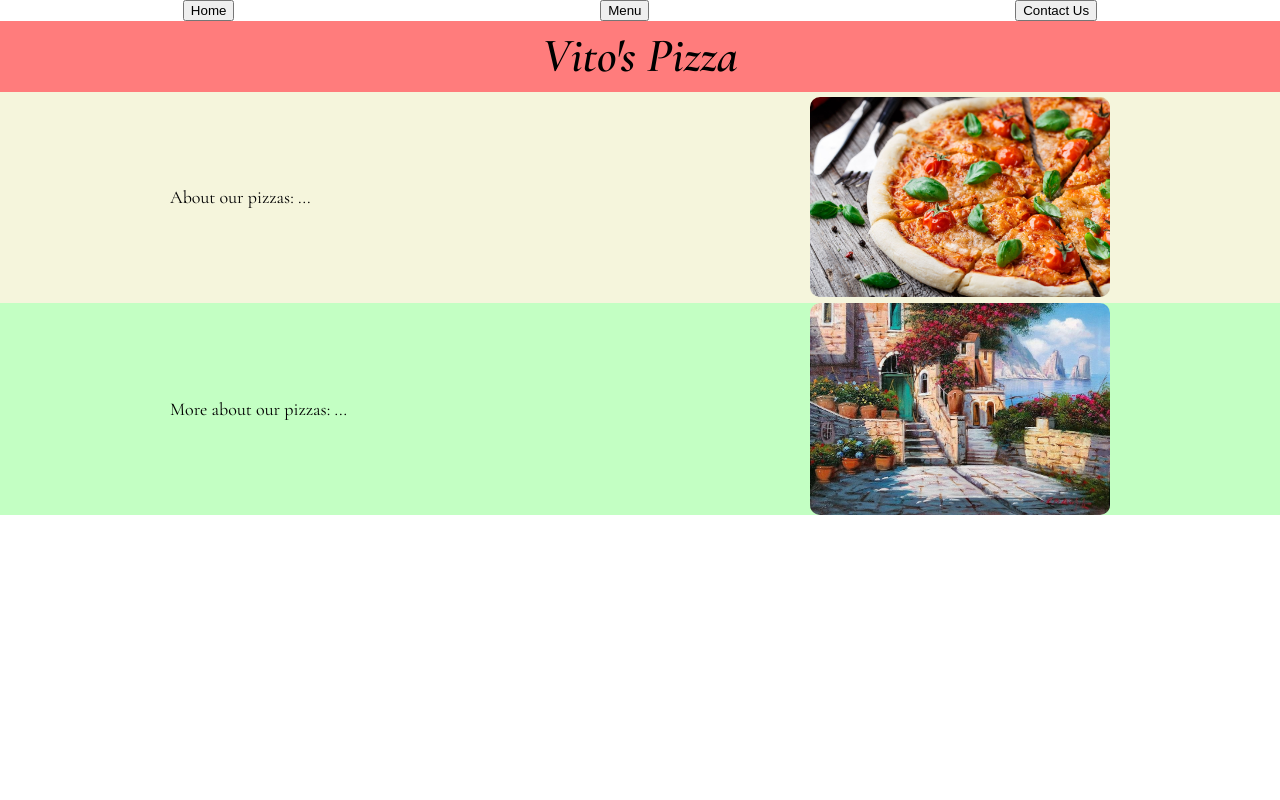
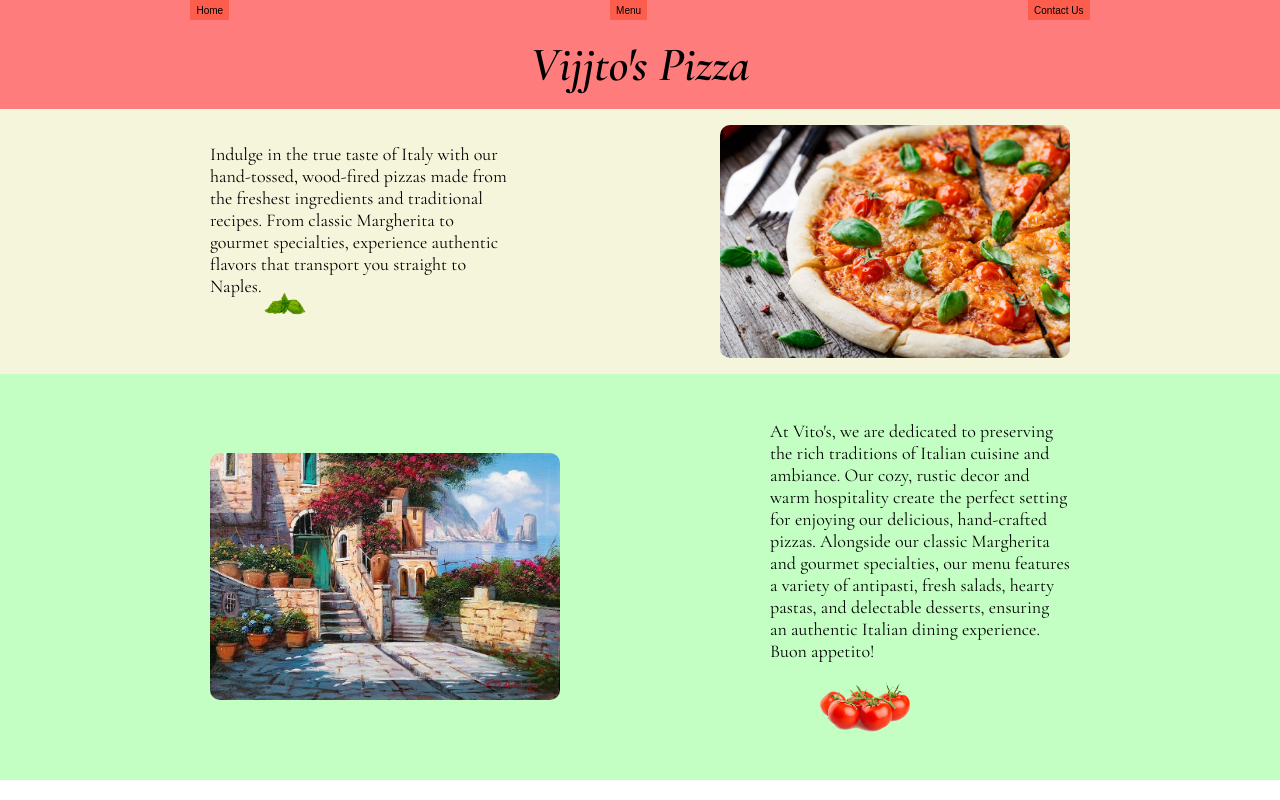
Before and after one commit to massoncorlette/restaurantpage, a website built with webpack: page src/index.html in a window 1280 px wide. Both pictures are taken after a click on the button "Menu". Built offline with nearby package versions, Linux system fonts and the light colour scheme.

Commit message:
adding pages to load in uponclicking in navbar

```diff
--- a/src/index.html
+++ b/src/index.html
@@ -12,9 +12,9 @@
 <body>
   <header>
     <nav>
-      <button>Home</button>
-      <button>Menu</button>
-      <button>Contact Us</button>
+      <button id="homebtn">Home</button>
+      <button id="menubtn">Menu</button>
+      <button id="contactbtn">Contact Us</button>
     </nav>
   </header>
   <div id="content">
--- a/src/index.js
+++ b/src/index.js
@@ -1,4 +1,15 @@
 import './style.css';
-import './load.js';
+import { homePage } from './load.js';
+import { menuClick } from './menu.js';
 
 console.log("test");
+
+const homeBtn = document.querySelector('#homebtn');
+const menuBtn = document.querySelector('#menubtn');
+const contactBtn = document.querySelector('#contactbtn');
+
+const content = document.getElementById('content');
+
+menuBtn.addEventListener('click', menuClick);
+
+document.addEventListener("DOMContentLoaded", homePage);
--- a/src/load.js
+++ b/src/load.js
@@ -1,24 +1,34 @@
-import './style.css';
 import pizza from './images/pizza.jpg';
 import italyArt from './images/italyart.jpg';
+import basil from './images/basil.png';
+import tomato from './images/tomato.png';
 
-document.addEventListener("DOMContentLoaded", () => {
+
+export function homePage() {
   const content = document.getElementById('content');
 
-  //create and append title section
   const title = document.createElement('div');
   title.id = 'title';
   title.textContent = "Vito's Pizza";
   content.appendChild(title);
 
-  //create and append first container
   const container1 = document.createElement('div');
   container1.className = 'container';
 
+  const textContainer1 = document.createElement('div');
+  textContainer1.className = 'textContainer';
+
+  const basilImg = document.createElement('img');
+  basilImg.src = basil;
+  basilImg.className = 'designpngs';
+
   const aboutTxt1 = document.createElement('div');
   aboutTxt1.className = 'abouttxt';
-  aboutTxt1.textContent = 'About our pizzas: ...';
-  container1.appendChild(aboutTxt1);
+  aboutTxt1.textContent = 'Indulge in the true taste of Italy with our hand-tossed, wood-fired pizzas made from the freshest ingredients and traditional recipes. From classic Margherita to gourmet specialties, experience authentic flavors that transport you straight to Naples.';
+
+  textContainer1.appendChild(basilImg);
+  textContainer1.appendChild(aboutTxt1);
+  container1.appendChild(textContainer1);
 
   const pizzaImg1 = document.createElement('img');
   pizzaImg1.className = 'pizza';
@@ -27,19 +37,32 @@ document.addEventListener("DOMContentLoaded", () => {
 
   content.appendChild(container1);
 
+
   const container2 = document.createElement('div');
   container2.id = 'sectiontwo';
   container2.className = 'container';
 
-  const aboutTxt2 = document.createElement('div');
-  aboutTxt2.className = 'abouttxt';
-  aboutTxt2.textContent = 'More about our pizzas: ...';
-  container2.appendChild(aboutTxt2);
+  const textContainer2 = document.createElement('div');
+  textContainer2.className = 'textContainer';
 
   const pizzaImg2 = document.createElement('img');
   pizzaImg2.className = 'pizza';
   pizzaImg2.src = italyArt;
   container2.appendChild(pizzaImg2);
 
+  const tomatoImg = document.createElement('img');
+  tomatoImg.src = tomato;
+  tomatoImg.className = 'designpngs';
+  tomatoImg.id = 'tomato';
+
+  const aboutTxt2 = document.createElement('div');
+  aboutTxt2.className = 'abouttxt';
+  aboutTxt2.textContent = "At Vito's, we are dedicated to preserving the rich traditions of Italian cuisine and ambiance. Our cozy, rustic decor and warm hospitality create the perfect setting for enjoying our delicious, hand-crafted pizzas. Alongside our classic Margherita and gourmet specialties, our menu features a variety of antipasti, fresh salads, hearty pastas, and delectable desserts, ensuring an authentic Italian dining experience. Buon appetito!";
+
+  textContainer2.appendChild(tomatoImg);
+  textContainer2.appendChild(aboutTxt2);
+  container2.appendChild(textContainer2);
+
+
   content.appendChild(container2);
-});
+};
--- /dev/null
+++ b/src/menu.js
@@ -0,0 +1,70 @@
+
+import pizza from './images/pizza.jpg';
+import italyArt from './images/italyart.jpg';
+import basil from './images/basil.png';
+import tomato from './images/tomato.png';
+
+export function menuClick() {
+
+    const content = document.getElementById('content');
+    content.innerHTML = ''
+
+    const title = document.createElement('div');
+    title.id = 'title';
+    title.textContent = "Vijjto's Pizza";
+    content.appendChild(title);
+
+    const container1 = document.createElement('div');
+    container1.className = 'container';
+
+    const textContainer1 = document.createElement('div');
+    textContainer1.className = 'textContainer';
+
+    const basilImg = document.createElement('img');
+    basilImg.src = basil;
+    basilImg.className = 'designpngs';
+
+    const aboutTxt1 = document.createElement('div');
+    aboutTxt1.className = 'abouttxt';
+    aboutTxt1.textContent = 'Indulge in the true taste of Italy with our hand-tossed, wood-fired pizzas made from the freshest ingredients and traditional recipes. From classic Margherita to gourmet specialties, experience authentic flavors that transport you straight to Naples.';
+
+    textContainer1.appendChild(basilImg);
+    textContainer1.appendChild(aboutTxt1);
+    container1.appendChild(textContainer1);
+
+    const pizzaImg1 = document.createElement('img');
+    pizzaImg1.className = 'pizza';
+    pizzaImg1.src = pizza;
+    container1.appendChild(pizzaImg1);
+
+    content.appendChild(container1);
+
+
+    const container2 = document.createElement('div');
+    container2.id = 'sectiontwo';
+    container2.className = 'container';
+
+    const textContainer2 = document.createElement('div');
+    textContainer2.className = 'textContainer';
+
+    const pizzaImg2 = document.createElement('img');
+    pizzaImg2.className = 'pizza';
+    pizzaImg2.src = italyArt;
+    container2.appendChild(pizzaImg2);
+
+    const tomatoImg = document.createElement('img');
+    tomatoImg.src = tomato;
+    tomatoImg.className = 'designpngs';
+    tomatoImg.id = 'tomato';
+
+    const aboutTxt2 = document.createElement('div');
+    aboutTxt2.className = 'abouttxt';
+    aboutTxt2.textContent = "At Vito's, we are dedicated to preserving the rich traditions of Italian cuisine and ambiance. Our cozy, rustic decor and warm hospitality create the perfect setting for enjoying our delicious, hand-crafted pizzas. Alongside our classic Margherita and gourmet specialties, our menu features a variety of antipasti, fresh salads, hearty pastas, and delectable desserts, ensuring an authentic Italian dining experience. Buon appetito!";
+
+    textContainer2.appendChild(tomatoImg);
+    textContainer2.appendChild(aboutTxt2);
+    container2.appendChild(textContainer2);
+
+
+    content.appendChild(container2);
+};
--- a/src/style.css
+++ b/src/style.css
@@ -2,31 +2,38 @@ body {
   height: 100vh;
   margin: 0;
   font-family: "Cormorant Garamond", serif;
-
 }
 
 nav {
   display: flex;
   justify-content: space-around;
+  background-color: rgb(255, 124, 124);
 }
+
+button {
+  background-color:#fd4f38af;
+  font-size: 18px;
+  border-style: none;
+  height: 20px;
+  font-size: 10px;
+}
+
+button:hover {
+  cursor: pointer;
+}
+
 
 #heading {
   grid-row: span 1;
-
 }
 
 #content {
   display: grid;
-  grid-template-rows: repeat(7, 1fr);
+  height: 95vh;
 }
 
-.abouttxt {
-  width: 300px;
-  font-size:18px ;
-}
 
 #title {
-  grid-row: span 1;
   display: flex;
   justify-content: center;
   align-items: center;
@@ -38,11 +45,17 @@ nav {
 }
 
 .container {
-  grid-row: span 3;
   display: flex;
-  justify-content: space-around;
+  justify-content: space-evenly;
   align-items: center;
   background-color: beige;
+}
+
+.abouttxt {
+  width: 300px;
+  font-size:18px;
+
+  grid-column: 0;
 }
 
 #sectiontwo {
@@ -51,6 +64,25 @@ nav {
 }
 
 .pizza {
-  width: 300px;
+  width: 350px;
   border-radius: 10px;
 }
+
+.designpngs {
+  width: 80px;
+  grid-row: 8;
+  grid-column: 1;
+  margin-left: 35px;
+}
+
+.textContainer {
+  display: grid;
+  grid-template-rows: repeat(10,10%);
+  grid-template-columns: repeat(10,10%);
+}
+
+#tomato {
+  grid-column: 1;
+  grid-row: 9;
+  width: 120px;
+}
```
Also changed, not shown: src/contact.js (added), src/images/basil.png (added), src/images/tomato.png (added).
